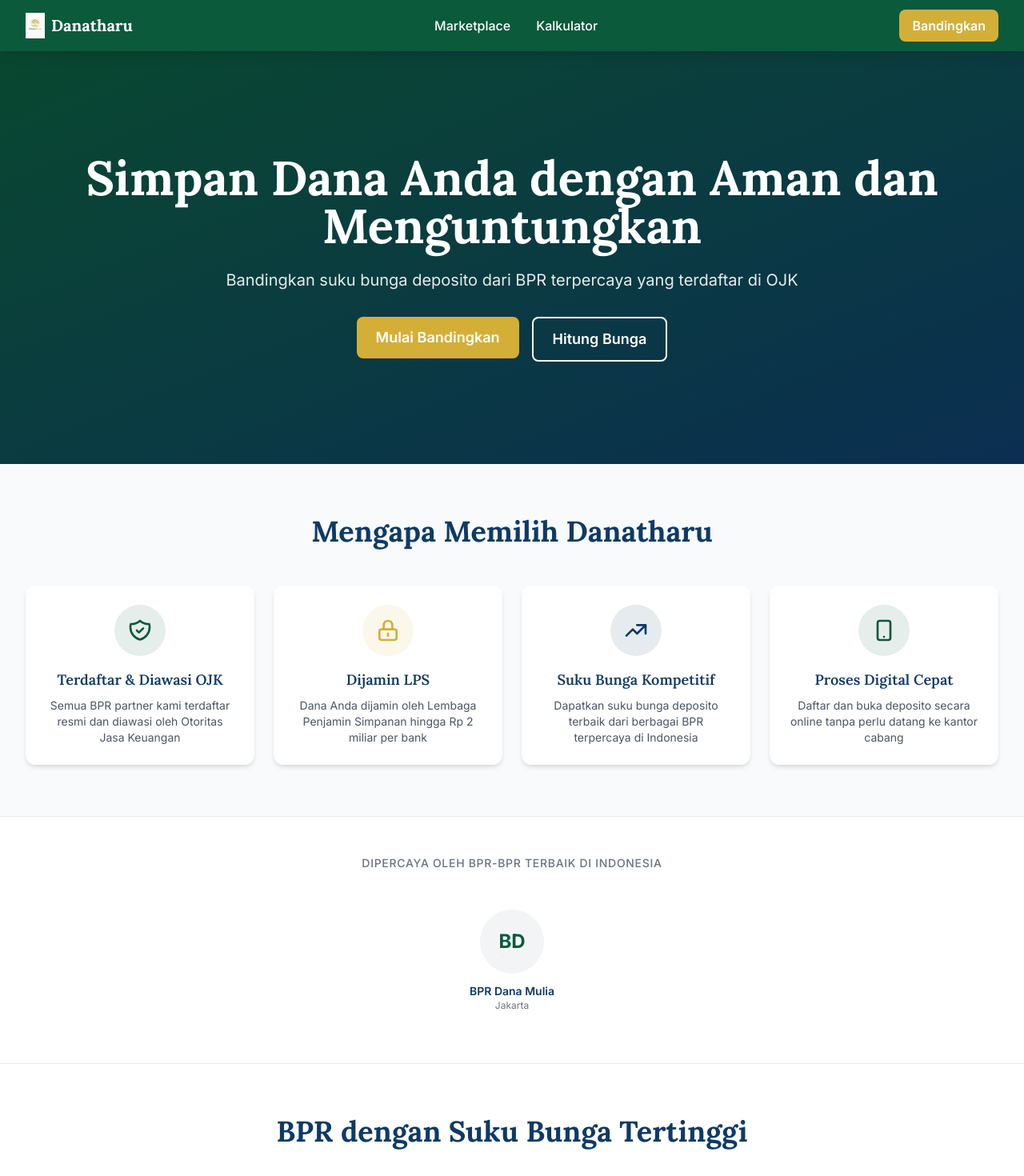
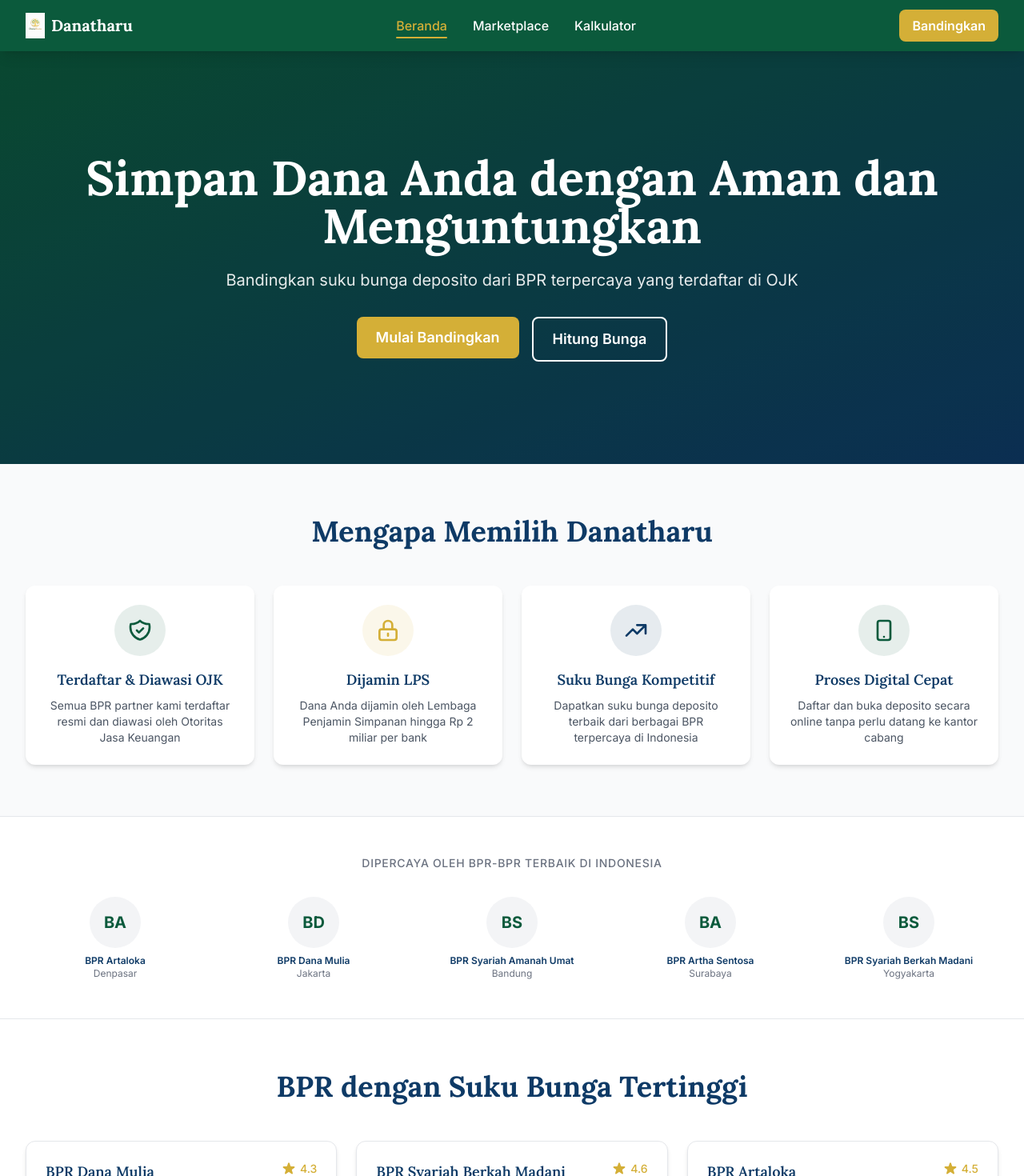
Before and after one commit to herfan/DanaTharu, a React (Vite) app: page / in a window 1280 px wide. Shown: the top 1470 px of the page at 80% size. Built offline with nearby package versions, Linux system fonts and the light colour scheme.

Commit message:
fix: add Beranda menu and active state indicator to Header, fix BPR partners display on LandingPage

```diff
--- a/src/components/layout/Header.tsx
+++ b/src/components/layout/Header.tsx
@@ -1,6 +1,30 @@
 import { useState } from 'react'
-import { Link } from 'react-router-dom'
+import { Link, useLocation } from 'react-router-dom'
 import { useComparison } from '../../contexts/ComparisonContext'
+
+const navLinks = [
+  { to: '/', label: 'Beranda' },
+  { to: '/marketplace', label: 'Marketplace' },
+  { to: '/kalkulator', label: 'Kalkulator' },
+]
+
+function NavLink({ to, label, mobile = false, onClick }: { to: string; label: string; mobile?: boolean; onClick?: () => void }) {
+  const location = useLocation()
+  const isActive = location.pathname === to
+
+  const baseClasses = mobile
+    ? `font-medium py-2 transition-colors duration-200 ${isActive ? 'text-danatharu-gold font-semibold' : 'text-white hover:text-danatharu-gold'}`
+    : `font-medium transition-colors duration-200 relative ${isActive ? 'text-danatharu-gold' : 'text-white hover:text-danatharu-gold'}`
+
+  return (
+    <Link to={to} className={baseClasses} onClick={onClick}>
+      {label}
+      {!mobile && isActive && (
+        <span className="absolute -bottom-1 left-0 right-0 h-0.5 bg-danatharu-gold rounded-full" />
+      )}
+    </Link>
+  )
+}
 
 export default function Header() {
   const [mobileMenuOpen, setMobileMenuOpen] = useState(false)
@@ -19,12 +43,9 @@ export default function Header() {
 
           {/* Desktop Navigation */}
           <nav className="hidden md:flex items-center space-x-8" aria-label="Main navigation">
-            <Link to="/marketplace" className="text-white hover:text-danatharu-gold transition-colors duration-200 font-medium">
-              Marketplace
-            </Link>
-            <Link to="/kalkulator" className="text-white hover:text-danatharu-gold transition-colors duration-200 font-medium">
-              Kalkulator
-            </Link>
+            {navLinks.map((link) => (
+              <NavLink key={link.to} to={link.to} label={link.label} />
+            ))}
           </nav>
 
           {/* Right Side */}
@@ -64,20 +85,15 @@ export default function Header() {
         {mobileMenuOpen && (
           <nav className="md:hidden py-4 border-t border-danatharu-gold border-opacity-30" aria-label="Mobile menu">
             <div className="flex flex-col space-y-3">
-              <Link
-                to="/marketplace"
-                className="text-white hover:text-danatharu-gold transition-colors duration-200 font-medium py-2"
-                onClick={() => setMobileMenuOpen(false)}
-              >
-                Marketplace
-              </Link>
-              <Link
-                to="/kalkulator"
-                className="text-white hover:text-danatharu-gold transition-colors duration-200 font-medium py-2"
-                onClick={() => setMobileMenuOpen(false)}
-              >
-                Kalkulator
-              </Link>
+              {navLinks.map((link) => (
+                <NavLink
+                  key={link.to}
+                  to={link.to}
+                  label={link.label}
+                  mobile
+                  onClick={() => setMobileMenuOpen(false)}
+                />
+              ))}
               <Link
                 to="/bandingkan"
                 className="relative px-0 py-2 bg-danatharu-gold text-white font-semibold rounded-lg hover:bg-opacity-90 transition-all duration-200"
--- a/src/pages/LandingPage.tsx
+++ b/src/pages/LandingPage.tsx
@@ -2,7 +2,6 @@ import { Link } from 'react-router-dom'
 import { Button } from '../components/ui/Button'
 import { Card } from '../components/ui/Card'
 import { Badge } from '../components/ui/Badge'
-import { Carousel } from '../components/ui/Carousel'
 import { getAllBpr } from '../data/mockData'
 
 function getTopBprsByRate(count: number) {
@@ -102,21 +101,21 @@ export default function LandingPage() {
           <p className="text-center text-sm font-medium text-gray-500 uppercase tracking-wider mb-8">
             Dipercaya oleh BPR-BPR Terbaik di Indonesia
           </p>
-          <Carousel autoPlay interval={4000} showArrows={false} showDots={false}>
+          <div className="grid grid-cols-2 sm:grid-cols-3 md:grid-cols-5 gap-6">
             {getAllBpr().map((bpr) => (
-              <div key={bpr.id} className="flex items-center justify-center px-8 py-4">
+              <div key={bpr.id} className="flex items-center justify-center">
                 <div className="text-center">
-                  <div className="w-20 h-20 mx-auto mb-3 bg-gray-100 rounded-full flex items-center justify-center">
-                    <span className="text-2xl font-bold text-danatharu-green">
+                  <div className="w-16 h-16 mx-auto mb-2 bg-gray-100 rounded-full flex items-center justify-center">
+                    <span className="text-xl font-bold text-danatharu-green">
                       {bpr.nama.split(' ').slice(0, 2).map(w => w[0]).join('')}
                     </span>
                   </div>
-                  <p className="text-sm font-semibold text-danatharu-blue">{bpr.nama}</p>
+                  <p className="text-xs font-semibold text-danatharu-blue truncate">{bpr.nama}</p>
                   <p className="text-xs text-gray-500">{bpr.kota}</p>
                 </div>
               </div>
             ))}
-          </Carousel>
+          </div>
         </div>
       </section>
 
```
Also changed, not shown: 1 other file (tests, documents, lock files or other folders).
